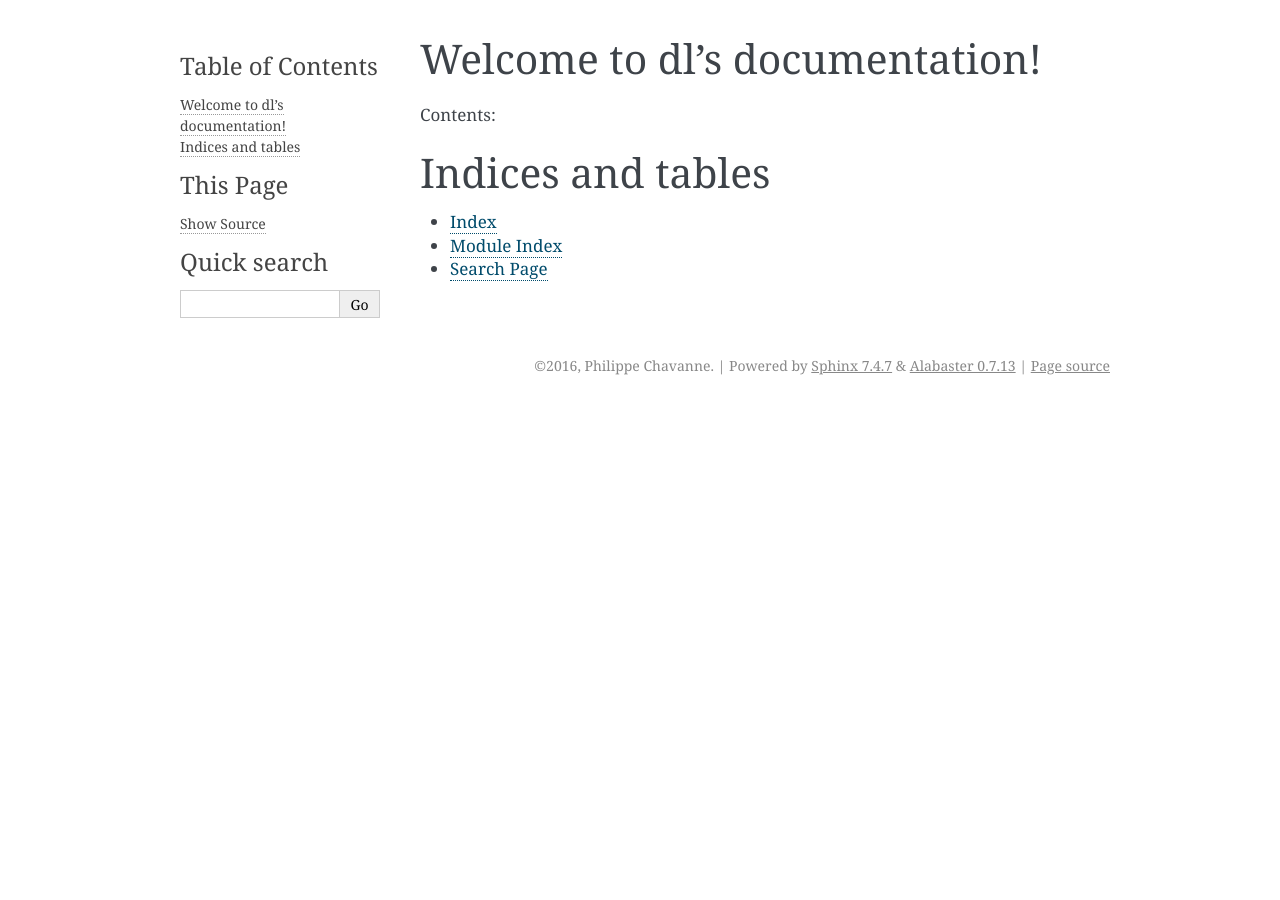
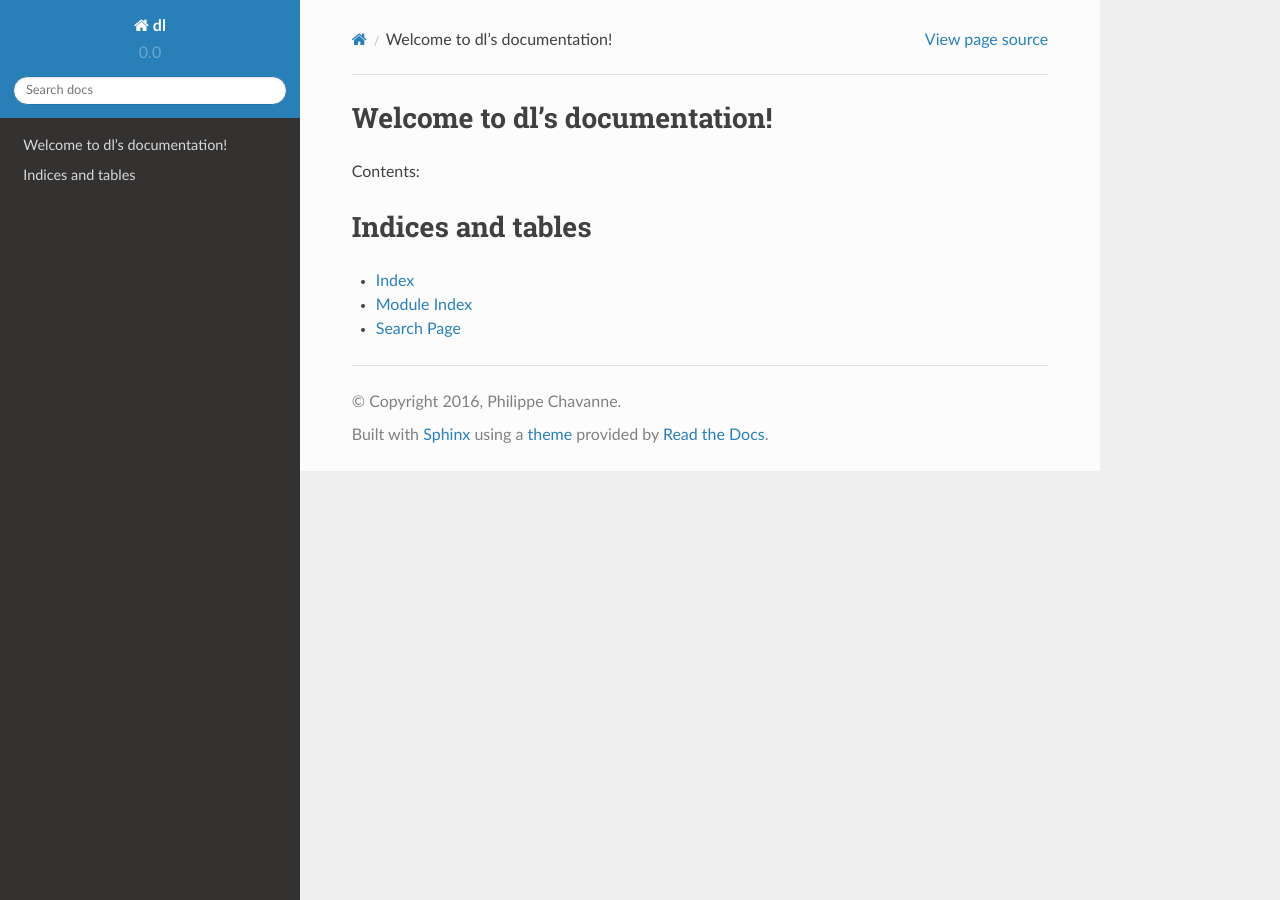
Before and after one commit to pchavanne/yadll, a Sphinx documentation site: the page built from docs/index.rst, in a window 1280 px wide. Built offline with Sphinx 7.4.7 and the Read the Docs theme 2.0.0, drawn with Linux system fonts in a browser that asks for light colours; some of the changed lines change nothing that is shown.

Commit message:
dl first commit

```diff
--- a/docs/conf.py
+++ b/docs/conf.py
@@ -30,7 +30,20 @@
 # ones.
 extensions = [
     'sphinx.ext.autodoc',
+    'sphinx.ext.autosummary',
+    'sphinx.ext.doctest',
+    'sphinx.ext.mathjax',
+#    'sphinx.ext.viewcode',  # create HTML file of source code and link to it
+    'sphinx.ext.linkcode',  # link to github, see linkcode_resolve() below
+    'numpydoc',
 ]
+
+# See https://github.com/rtfd/readthedocs.org/issues/283
+mathjax_path = ('https://cdn.mathjax.org/mathjax/latest/MathJax.js?'
+                'config=TeX-AMS-MML_HTMLorMML')
+
+# see http://stackoverflow.com/q/12206334/562769
+numpydoc_show_class_members = False
 
 # Add any paths that contain templates here, relative to this directory.
 templates_path = ['_templates']
@@ -55,10 +68,11 @@
 # |version| and |release|, also used in various other places throughout the
 # built documents.
 #
+import dl
 # The short X.Y version.
-version = u'0.0.1'
+version = '.'.join(dl.__version__.split('.', 2)[:2])
 # The full version, including alpha/beta/rc tags.
-release = u'0.0.1'
+release = dl.__version__
 
 # The language for content autogenerated by Sphinx. Refer to documentation
 # for a list of supported languages.
@@ -104,12 +118,40 @@
 # If true, `todo` and `todoList` produce output, else they produce nothing.
 todo_include_todos = False
 
+# Resolve function for the linkcode extension.
+def linkcode_resolve(domain, info):
+    def find_source():
+        # try to find the file and line number, based on code from numpy:
+        # https://github.com/numpy/numpy/blob/master/doc/source/conf.py#L286
+        obj = sys.modules[info['module']]
+        for part in info['fullname'].split('.'):
+            obj = getattr(obj, part)
+        import inspect
+        import os
+        fn = inspect.getsourcefile(obj)
+        fn = os.path.relpath(fn, start=os.path.dirname(dl.__file__))
+        source, lineno = inspect.getsourcelines(obj)
+        return fn, lineno, lineno + len(source) - 1
+
+    if domain != 'py' or not info['module']:
+        return None
+    try:
+        filename = 'dl/%s#L%d-L%d' % find_source()
+    except Exception:
+        filename = info['module'].replace('.', '/') + '.py'
+    tag = 'master' if 'dev' in release else ('v' + release)
+    return "https://github.com/dl/dl/blob/%s/%s" % (tag, filename)
 
 # -- Options for HTML output ----------------------------------------------
+## Read the docs style:
+import sphinx_rtd_theme
 
+html_theme = "sphinx_rtd_theme"
+
+html_theme_path = [sphinx_rtd_theme.get_html_theme_path()]
 # The theme to use for HTML and HTML Help pages.  See the documentation for
 # a list of builtin themes.
-html_theme = 'alabaster'
+# html_theme = 'alabaster'
 
 # Theme options are theme-specific and customize the look and feel of a theme
 # further.  For a list of options available for each theme, see the
@@ -283,3 +325,26 @@
 
 # If true, do not generate a @detailmenu in the "Top" node's menu.
 #texinfo_no_detailmenu = False
+
+# fool rtd into thinking a GPU is available, so all modules are importable
+try:
+    from unittest.mock import Mock
+except ImportError:
+    from mock import Mock
+
+import theano
+import theano.sandbox.cuda
+
+theano.config = Mock(device='gpu')
+theano.sandbox.cuda.cuda_enabled = True
+theano.sandbox.cuda.dnn = Mock(dnn_available=lambda: True)
+
+import sys
+
+sys.modules['pylearn2'] = Mock()
+sys.modules['pylearn2.sandbox'] = Mock()
+sys.modules['pylearn2.sandbox.cuda_convnet'] = Mock()
+sys.modules['pylearn2.sandbox.cuda_convnet.filter_acts'] = \
+    Mock(FilterActs=None)
+
+sys.modules['theano.sandbox.cuda.blas'] = Mock(GpuCorrMM=None)
--- a/requirements.txt
+++ b/requirements.txt
@@ -4,3 +4,5 @@
 pytest
 pytest-cov
 pytest-capturelog
+sphinx_rtd_theme
+numpydoc
```
